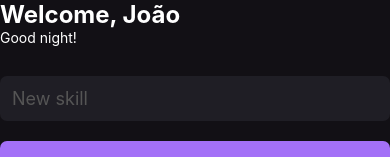
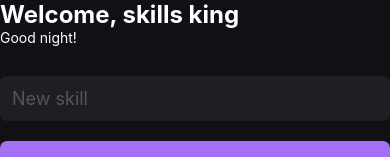
Before and after one commit to joaobispo2077/skills-king, a React Native app: screen / in a window 390 px wide. Shown: the top 157 px of the page. Built offline with nearby package versions, Linux system fonts and the light colour scheme.

Commit message:
feat: add custom light status bar

```diff
--- a/App.js
+++ b/App.js
@@ -1,9 +1,15 @@
 import React from 'react';
 
+import { StatusBar } from 'react-native';
 import { Home } from './src/pages/Home';
 
 const App = () => {
-  return <Home />;
+  return (
+    <>
+      <StatusBar barStyle="light-content" />
+      <Home />
+    </>
+  );
 };
 
 export default App;
--- a/src/pages/Home.js
+++ b/src/pages/Home.js
@@ -58,7 +58,7 @@ export const Home = () => {
 
   return (
     <SafeAreaView style={styles.container}>
-      <Text style={styles.title}>Welcome, João</Text>
+      <Text style={styles.title}>Welcome, skills king</Text>
       <Text style={styles.greetings}>{gretting}</Text>
       <TextInput
         style={styles.input}
```
